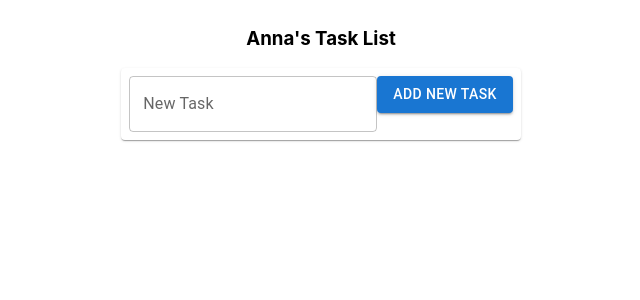
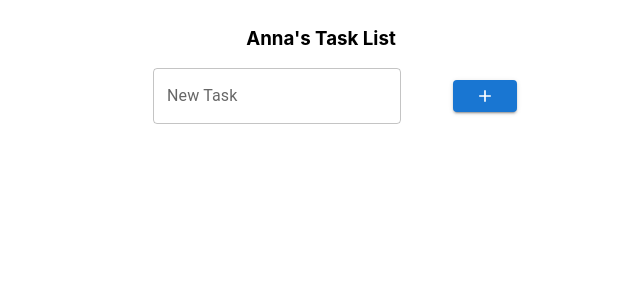
Before and after one commit to acgass/react-task-list, a React (Create React App) app: page / in a window 1280 px wide. Shown: the top 300 px of the page, without its empty margins (319-959 px from the left). Built offline with nearby package versions, Linux system fonts and the light colour scheme.

Commit message:
adding check box and trash can icons to task row

```diff
--- a/package.json
+++ b/package.json
@@ -5,6 +5,7 @@
   "dependencies": {
     "@emotion/react": "^11.9.0",
     "@emotion/styled": "^11.8.1",
+    "@mui/icons-material": "^5.8.0",
     "@mui/material": "^5.8.1",
     "@testing-library/jest-dom": "^5.16.4",
     "@testing-library/react": "^13.3.0",
--- /dev/null
+++ b/src/GridTest.js
@@ -0,0 +1,44 @@
+import React, { useState } from 'react';
+import Button from '@mui/material/Button';
+import TextField from '@mui/material/TextField';
+import Grid from '@mui/material/Stack';
+import { styled } from '@mui/material/styles';
+import Paper from '@mui/material/Paper';
+import IconButton from '@mui/material/IconButton';
+import DeleteIcon from '@mui/icons-material/Delete';
+
+
+const Item = styled(Paper)(({ theme }) => ({
+    backgroundColor: '#ffff',
+    padding: theme.spacing(1),
+    textAlign: 'center',
+    color: theme.palette.text.secondary,
+}));
+
+function GridTest(){
+    return (
+        <Grid container rowSpacing={1} columnSpacing={{ xs: 1, sm: 2, md: 3 }}>
+        <Grid item xs={6}>
+          <Item>1</Item>
+        </Grid>
+        <Grid container direction='row' xs={12}>
+            <Grid item>
+                <Item>Hellooo this is thing</Item>
+            </Grid>
+            <Grid item>
+                <IconButton aria-label="delete" size="small">
+                    <DeleteIcon fontSize="small" />
+                </IconButton>
+            </Grid>
+        </Grid>
+        <Grid item xs={6}>
+          <Item>3</Item>
+        </Grid>
+        <Grid item xs={6}>
+          <Item>4</Item>
+        </Grid>
+      </Grid>
+    );
+}
+
+export default GridTest;
--- a/src/TaskList.js
+++ b/src/TaskList.js
@@ -2,14 +2,19 @@ import React, { useState } from 'react';
 import Button from '@mui/material/Button';
 import TextField from '@mui/material/TextField';
 import Stack from '@mui/material/Stack';
+import Grid from '@mui/material/Grid';
 import { styled } from '@mui/material/styles';
 import Paper from '@mui/material/Paper';
+import IconButton from '@mui/material/IconButton';
+import DeleteIcon from '@mui/icons-material/Delete';
+import AddIcon from '@mui/icons-material/Add';
+import Checkbox from '@mui/material/Checkbox';
 
 const Item = styled(Paper)(({ theme }) => ({
   backgroundColor: '#ffff',
-  padding: theme.spacing(1),
-  textAlign: 'center',
-  color: theme.palette.text.secondary,
+  padding: theme.spacing(2),
+  textAlign: 'left',
+  color: theme.palette.text.primary,
 }));
 
 
@@ -19,8 +24,26 @@ function AddButton(props){
       variant='contained'
       onClick={props.onClick}
     >
-      Add New Task
+      <AddIcon fontSize="small" />
     </Button>
+  );
+}
+
+function TaskRow(props){
+  return (
+    <React.Fragment>
+      <Grid item xs={2} alignSelf='right'>
+        <Checkbox label='is-done' />
+      </Grid>
+      <Grid item xs={9}>
+        <Item id={props.data.id}>{props.data.name}</Item>
+      </Grid>
+      <Grid item xs={1}>
+        <IconButton aria-label="delete" size="small">
+          <DeleteIcon fontSize="small" />
+        </IconButton>
+      </Grid>
+    </React.Fragment>
   );
 }
 
@@ -29,7 +52,6 @@ function TaskList (){
   const [value, setValue] = useState("");
 
   const addChild = ((taskName) => {
-    console.log('we are trying to add a new task');
     const  copy = tasklist.slice();
     const  newindex = copy.length;
     copy[newindex] = {
@@ -45,15 +67,28 @@ function TaskList (){
   });
 
   return (
-      <Stack
+      <Grid container
           spacing={2}
+          direction="column"
+          alignItems="center"
       >
         {
          tasklist.map((task) => (
-              <Item id={task.id}>{task.name}</Item>
+          <Grid container
+            item
+            spacing={3}
+            alignItems='center'
+          >
+            <TaskRow data={task} />
+          </Grid>
           ))
         }
-        <Item>
+        <Grid container
+          item
+          spacing={3}
+          alignItems='center'
+        >
+          <Grid item xs={10}>
             <TextField
               id="new-task"
               label="New Task"
@@ -61,11 +96,14 @@ function TaskList (){
               value={value}
               onChange={onChange}
             />
+          </Grid>
+          <Grid item xs={2}>
             <AddButton
               onClick={() => addChild(value)}
             />
-        </Item>
-      </Stack>
+          </Grid>
+        </Grid>
+      </Grid>
   );
 }
 
--- a/src/index.js
+++ b/src/index.js
@@ -2,6 +2,7 @@ import React from 'react';
 import ReactDOM from 'react-dom/client';
 import reportWebVitals from './reportWebVitals';
 import TaskList from './TaskList'
+import GridTest from './GridTest';
 import './index.css';
 import Grid from '@mui/material/Grid';
 
```
Also changed, not shown: 1 other file (tests, documents, lock files or other folders). Lines whose indentation alone changed are shown as unchanged.
